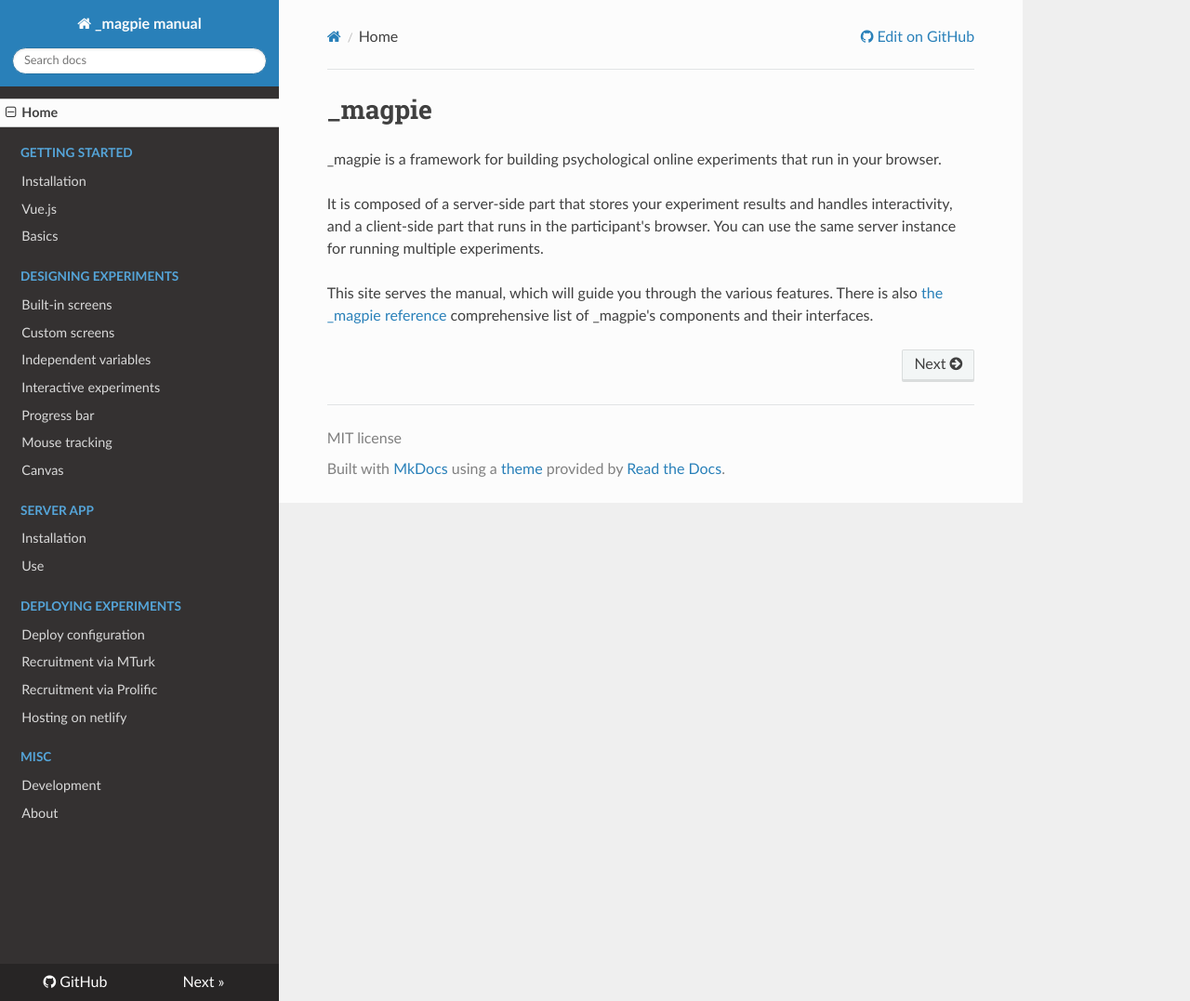
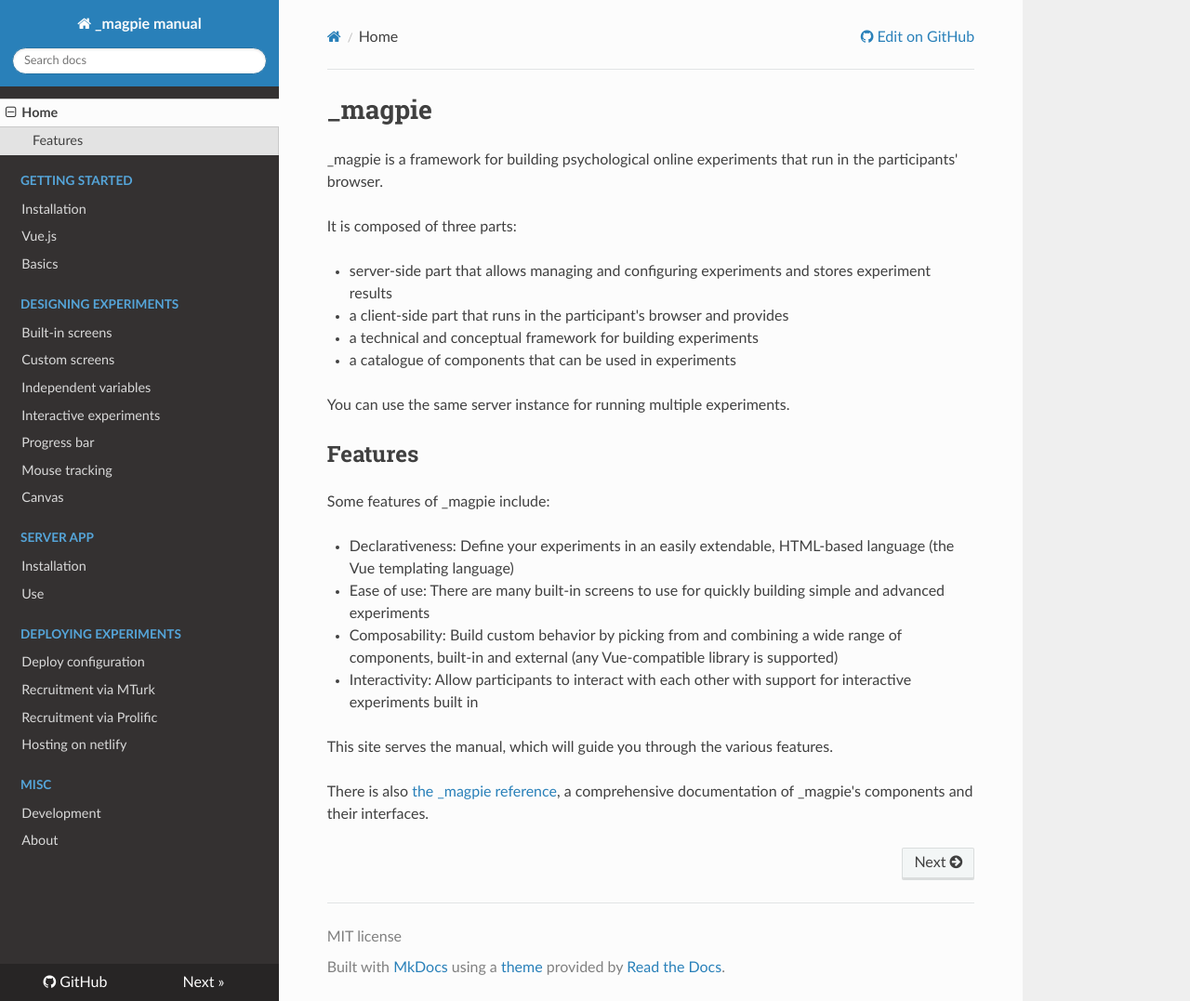
Before and after one commit to magpie-ea/magpie-v3-docs, an MkDocs documentation site: the page built from docs/index.md, in a window 1280 px wide and 1077 px high. Shown: the whole window at 93% size. Built offline with MkDocs 1.6.1, drawn with Linux system fonts in a browser that asks for light colours; nearby versions of some CDN libraries; a script that is not in the unit is left out.

Commit message:
Index: Add features

```diff
--- a/docs/index.md
+++ b/docs/index.md
@@ -1,9 +1,24 @@
 # _magpie
-_magpie is a framework for building psychological online experiments that run in your browser.
+_magpie is a framework for building psychological online experiments that run in the participants' browser.
 
-It is composed of a server-side part that stores your experiment results and handles interactivity, and a client-side
-part that runs in the participant's browser. You can use the same server instance for running multiple experiments.
+It is composed of three parts:
+
+ * server-side part that allows managing and configuring experiments and stores experiment results
+ * a client-side part that runs in the participant's browser and provides
+   * a technical and conceptual framework for building experiments
+   * a catalogue of components that can be used in experiments
+
+You can use the same server instance for running multiple experiments.
+
+## Features
+Some features of _magpie include:
+
+ * Declarativeness: Define your experiments in an easily extendable, HTML-based language (the Vue templating language)
+ * Ease of use: There are many built-in screens to use for quickly building simple and advanced experiments
+ * Composability: Build custom behavior by picking from and combining a wide range of components, built-in and external (any Vue-compatible library is supported)
+ * Interactivity: Allow participants to interact with each other with support for interactive experiments built in
 
 This site serves the manual, which will guide you through the various features.
-There is also [the _magpie reference](https://magpie-reference.netlify.app/) comprehensive list of _magpie's components
-and their interfaces.
+
+There is also [the _magpie reference](https://magpie-reference.netlify.app/), a comprehensive documentation
+of _magpie's components and their interfaces.
```
